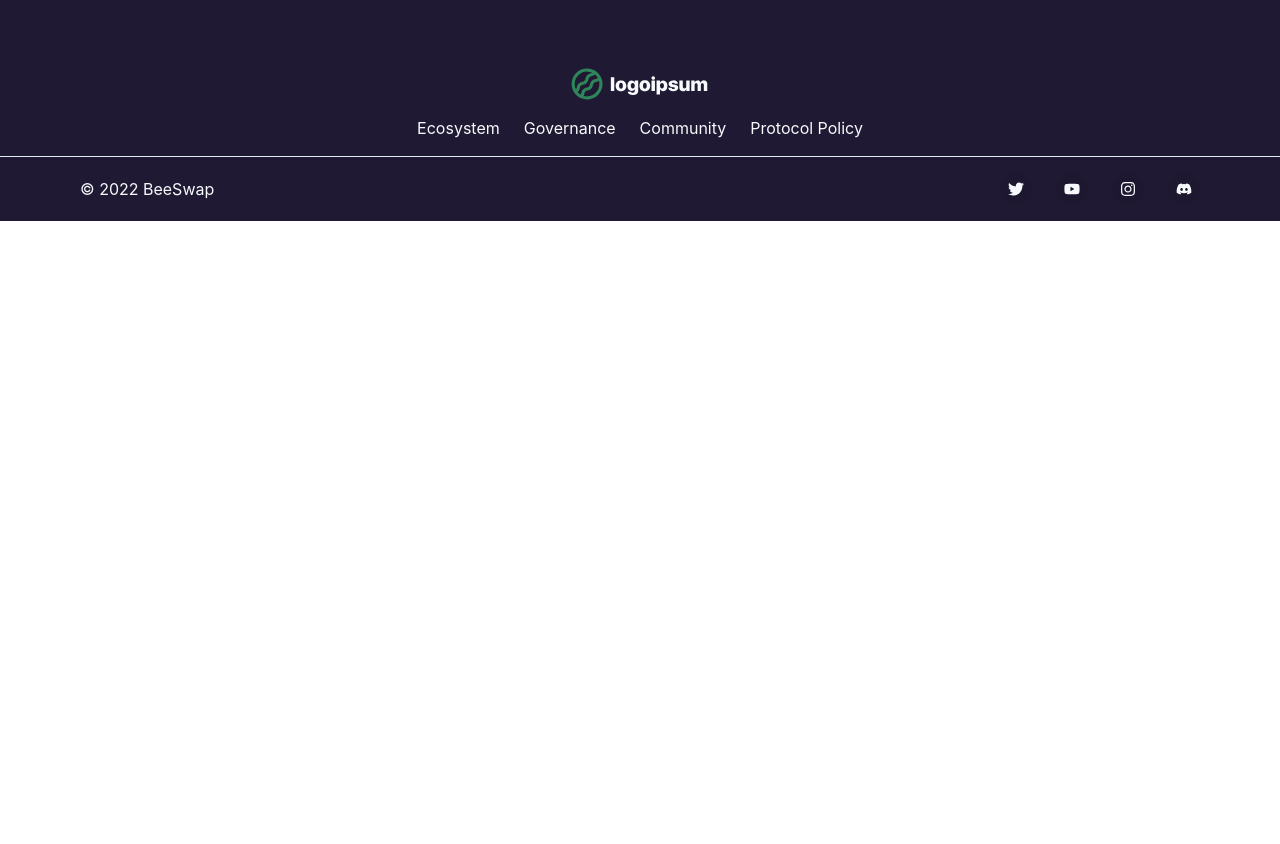
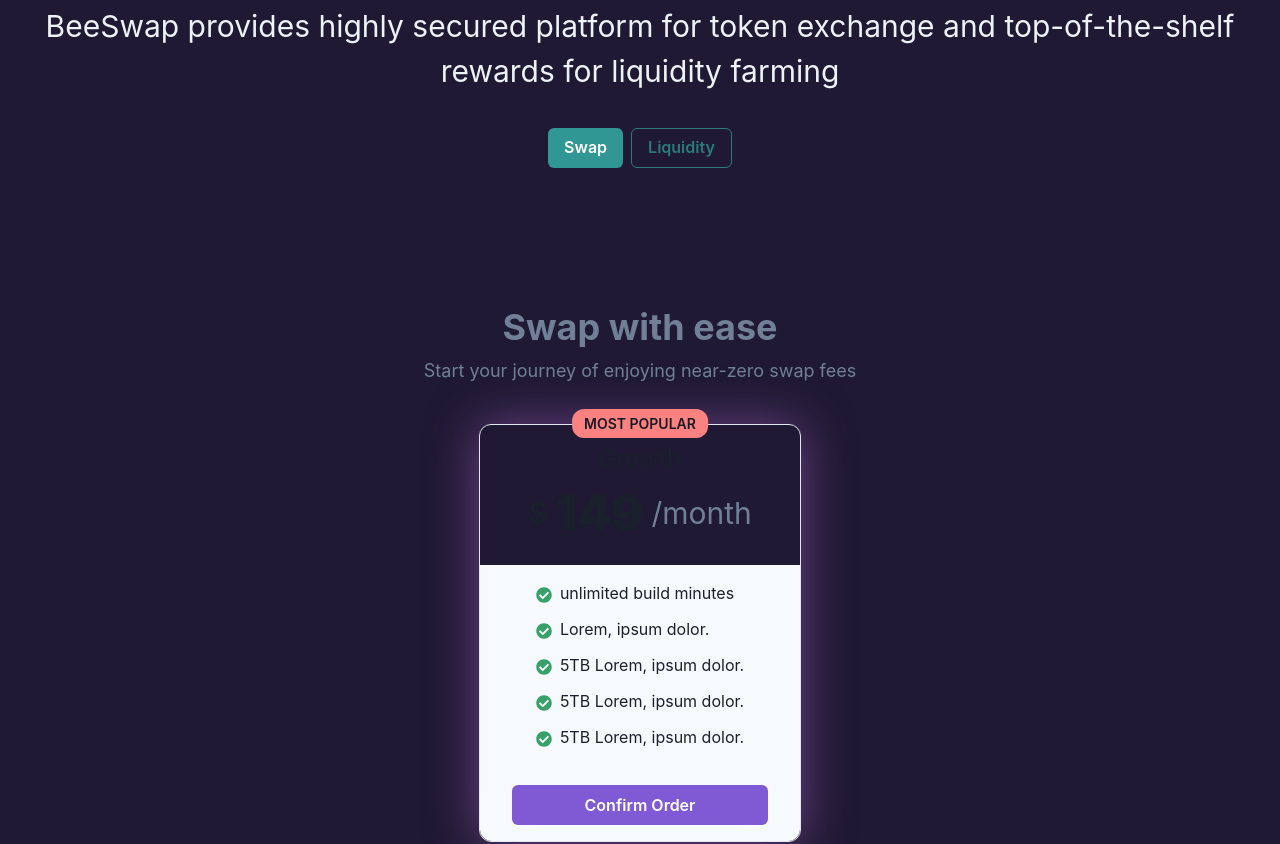
Before and after one commit to MinceDAO/beeswap, a React (Create React App) app in the folder iceswap-frontend/: page / in a window 1280 px wide. Shown: the part 820-1664 px from the top of the page. Before the commit the page ends 1041 px from the top, so only its background shows below. Built offline with nearby package versions, Linux system fonts and the light colour scheme.

Commit message:
Added trade card

```diff
--- a/iceswap-frontend/src/components/Home.js
+++ b/iceswap-frontend/src/components/Home.js
@@ -10,16 +10,20 @@
   Avatar,
   Badge,
   useColorModeValue,
+  ButtonGroup,
+  Center,
 } from "@chakra-ui/react";
 
 import Footer from "./Footer";
 import Navbar from "./Navbar";
+import SwapCard from "./Swap";
 
 export default function Home() {
   return (
     <Box>
       <Navbar />
       <Hero />
+      <SwapCard />
       <Footer />
     </Box>
   );
@@ -203,6 +207,28 @@
           </Flex>
         </SimpleGrid>
       </Box>
+
+      <Stack direction="column" spacing={4} py={{ base: 20, md: 28 }}>
+        <Text
+          align={"center"}
+          textAlign="center"
+          color={"gray.100"}
+          fontSize={{ base: "3xl", sm: "4xl", lg: "30" }}
+        >
+          BeeSwap provides highly secured platform for token exchange and
+          top-of-the-shelf rewards for liquidity farming
+        </Text>
+        <Center>
+          <Stack direction={"row"} align="center" textAlign={"center"} py={{ base: 10, md: 18 }}>
+            <Button colorScheme="teal" variant="solid">
+              Swap
+            </Button>
+            <Button colorScheme="teal" variant="outline">
+              Liquidity
+            </Button>
+          </Stack>
+        </Center>
+      </Stack>
     </Container>
   );
 };
--- a/iceswap-frontend/src/components/Swap.js
+++ b/iceswap-frontend/src/components/Swap.js
@@ -1,27 +1,126 @@
+import { ReactNode } from "react";
 import {
-    Container,
+  Box,
   Stack,
-    Box,
+  HStack,
   Heading,
   Text,
+  VStack,
+  useColorModeValue,
+  List,
+  ListItem,
+  ListIcon,
   Button,
-    Flex,
-    SimpleGrid,
-    Avatar,
-    Badge,
-    useColorModeValue,
 } from "@chakra-ui/react";
+import { FaCheckCircle } from "react-icons/fa";
 
-  export default function Swap() {
+function TradeWrapper({ children }) {
   return (
-        <Container
-        mt={10}
-        minH={"100vh"}
+    <Box
+      mb={4}
+      rounded={"lg"}
+      shadow="0px 1px 50px rgba(187, 107, 218, 0.5)"
+      borderWidth="1px"
+      alignSelf={{ base: "center", lg: "flex-start" }}
+      borderColor={useColorModeValue("gray.200", "gray.500")}
+      borderRadius={"xl"}
+    >
+      {children}
+    </Box>
+  );
+}
+
+export default function SwapCard() {
+  return (
+    <Box py={2} bg={"#1F1933"}>
+      <VStack spacing={2} textAlign="center">
+        <Heading as="h1" fontSize="4xl" color={"gray.500"}>
+          Swap with ease
+        </Heading>
+        <Text fontSize="lg" color={"gray.500"}>
+          Start your journey of enjoying near-zero swap fees
+        </Text>
+      </VStack>
+      <Stack
         direction={{ base: "column", md: "row" }}
-        maxW={"7x1"}
-        bg={"#1F1933"}
+        textAlign="center"
+        justify="center"
+        spacing={{ base: 4, lg: 10 }}
+        py={10}
       >
-
-        </Container>
-    )
+        <TradeWrapper>
+          <Box position="relative">
+            <Box
+              position="absolute"
+              top="-16px"
+              left="50%"
+              style={{ transform: "translate(-50%)" }}
+            >
+              <Text
+                textTransform="uppercase"
+                bg={useColorModeValue("red.300", "red.700")}
+                px={3}
+                py={1}
+                color={useColorModeValue("gray.900", "gray.300")}
+                fontSize="sm"
+                fontWeight="600"
+                rounded="xl"
+              >
+                Most Popular
+              </Text>
+            </Box>
+            <Box py={4} px={12}>
+              <Text fontWeight="500" fontSize="2xl">
+                Growth
+              </Text>
+              <HStack justifyContent="center">
+                <Text fontSize="3xl" fontWeight="600">
+                  $
+                </Text>
+                <Text fontSize="5xl" fontWeight="900">
+                  149
+                </Text>
+                <Text fontSize="3xl" color="gray.500">
+                  /month
+                </Text>
+              </HStack>
+            </Box>
+            <VStack
+              bg={useColorModeValue("gray.50", "gray.700")}
+              py={4}
+              borderBottomRadius={"xl"}
+            >
+              <List spacing={3} textAlign="start" px={12}>
+                <ListItem>
+                  <ListIcon as={FaCheckCircle} color="green.500" />
+                  unlimited build minutes
+                </ListItem>
+                <ListItem>
+                  <ListIcon as={FaCheckCircle} color="green.500" />
+                  Lorem, ipsum dolor.
+                </ListItem>
+                <ListItem>
+                  <ListIcon as={FaCheckCircle} color="green.500" />
+                  5TB Lorem, ipsum dolor.
+                </ListItem>
+                <ListItem>
+                  <ListIcon as={FaCheckCircle} color="green.500" />
+                  5TB Lorem, ipsum dolor.
+                </ListItem>
+                <ListItem>
+                  <ListIcon as={FaCheckCircle} color="green.500" />
+                  5TB Lorem, ipsum dolor.
+                </ListItem>
+              </List>
+              <Box w="80%" pt={7}>
+                <Button w="full" colorScheme="purple">
+                  Confirm Order
+                </Button>
+              </Box>
+            </VStack>
+          </Box>
+        </TradeWrapper>
+      </Stack>
+    </Box>
+  );
 }
```
Lines whose indentation alone changed are shown as unchanged.
